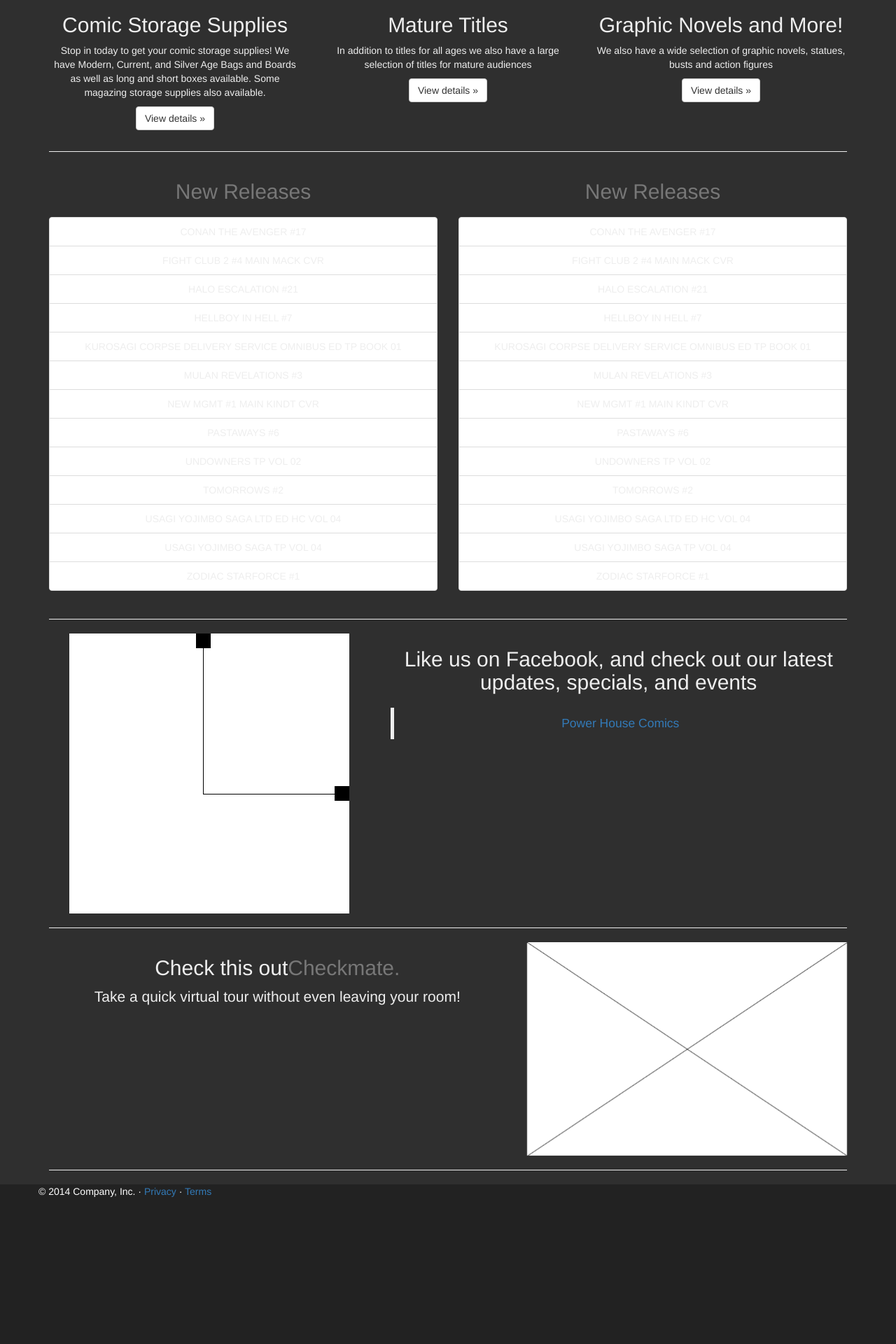
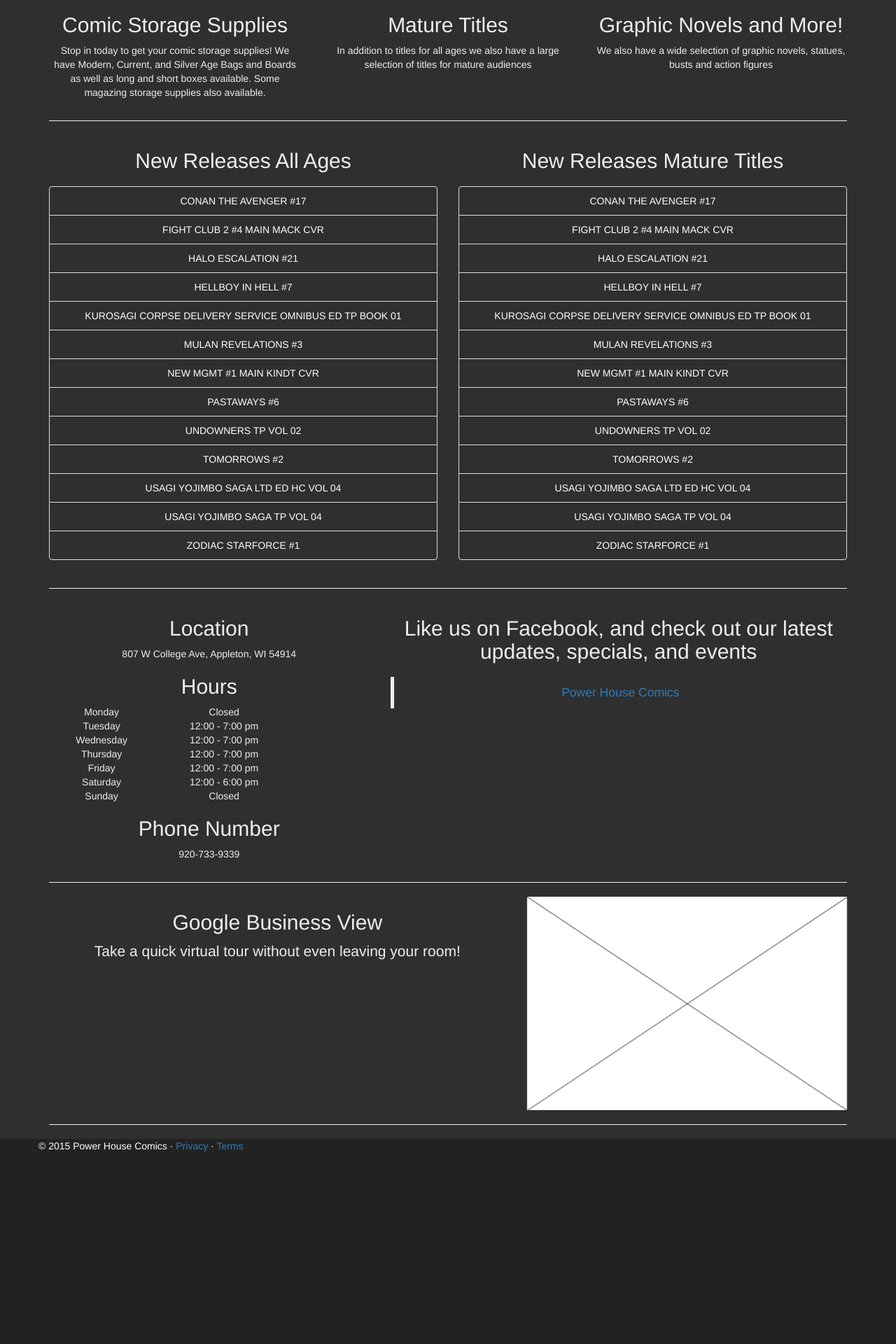
Before and after one commit to AgileDevelopmentG3/project, a PHP site: page / in a window 1280 px wide. Shown: the part 756-2676 px from the top of the page at 70% size. Run offline with PHP 8.4, Linux system fonts and the light colour scheme; some libraries are stand-ins or nearby versions.

Commit message:
Added more text to main, subs, and catalog page. Also changed some of the colors

```diff
--- a/catalog.php
+++ b/catalog.php
@@ -56,6 +56,7 @@
             <div class="row">
                 <div class="col-xs-12">
                     <h1>Catalog</h1>
+                    <p>Many more titles are available...</p>
                 </div>
             </div>
             <div class="row text-center">
--- a/css/main.css
+++ b/css/main.css
@@ -58,8 +58,8 @@
 ***********************/
 
 .login {
-    background: #fff;
-    color: black;
+    background: #2f2f2f;
+    color: #eee;
     border: 1px solid #333;
     border-radius: 5px;
     height: 80%;
@@ -142,6 +142,8 @@
 .bottom-spacer {
     margin-bottom: 25px;
 }
+
+
 /* adds vertical space between
 catalog entries - keeps spacing
 uniform as the viewport shrinks */
@@ -163,7 +165,7 @@
 .navbar-inverse .navbar-nav>.active>a,
 .navbar-inverse .navbar-nav>.active>a:focus,
 .navbar-inverse .navbar-nav>.active>a:hover {
-    color: #FFF139;
+    color: #E51837;
     background-color: #000;
 }
 .navbar-inverse .navbar-nav>li>a:focus,
@@ -183,3 +185,13 @@
     background-color: #6BA6FC;
     /**border-color: #867072;**/
 }
+
+/************************
+******************NEW RELEASES
+***********************/
+
+.list-group-item {
+	color:#FFF;
+	background-color: #2f2f2f;
+
+}
--- a/index.php
+++ b/index.php
@@ -89,19 +89,17 @@
                     <p>Stop in today to get your comic storage supplies! We have Modern, Current, and
 Silver Age Bags and Boards as well as long and short boxes available. Some magazing
 storage supplies also available.</p>
-                    <p><a class="btn btn-default" href="#" role="button">View details &raquo;</a></p>
+
                 </div><!-- /.col-lg-4 -->
                 <div class="col-lg-4">
                     <img src="img/MatureTitlesOpt.jpg" alt="Mature Titles" width="140">
                     <h2>Mature Titles</h2>
                     <p>In addition to titles for all ages we also have a large selection of titles for mature audiences</p>
-                    <p><a class="btn btn-default" href="#" role="button">View details &raquo;</a></p>
                 </div><!-- /.col-lg-4 -->
                 <div class="col-lg-4">
                     <img src="img/GraphicNovels.jpg" alt="Graphic Novels" width="140">
                     <h2>Graphic Novels and More!</h2>
                     <p>We also have a wide selection of graphic novels, statues, busts and action figures</p>
-                    <p><a class="btn btn-default" href="#" role="button">View details &raquo;</a></p>
                 </div>
             </div>
 
@@ -109,7 +107,7 @@
 
             <div class="row featurette">
                 <div class="col-md-6">
-                    <h2 class="featurette-heading"><span class="text-muted">New Releases</span></h2>
+                    <h2 class="featurette-heading">New Releases All Ages</h2>
                     <p class="lead">
                         <ul class="list-group">
                             <li class="list-group-item">CONAN THE AVENGER #17</li>
@@ -129,7 +127,7 @@
                     </p>
                 </div>
                 <div class="col-md-6">
-                    <h2 class="featurette-heading"><span class="text-muted">New Releases</span></h2>
+                    <h2 class="featurette-heading">New Releases Mature Titles</h2>
                     <p class="lead">
                         <ul class="list-group">
                             <li class="list-group-item">CONAN THE AVENGER #17</li>
@@ -161,7 +159,41 @@
                 	<!--Facebook Embed End -->
                 </div>
                 <div class="col-md-5 col-md-pull-7">
-                    <img class="featurette-image img-responsive center-block" src="img/Transition.fw.png" alt="Generic placeholder image">
+                    <h2 class="featurette-heading">Location</h2>
+                    <p>807 W College Ave, Appleton, WI 54914</p>
+                    <h2 class="featurette-heading">Hours</h2>
+                    <table width="350" border="0">
+  <tr>
+    <td>Monday</td>
+    <td>Closed</td>
+  </tr>
+  <tr>
+    <td>Tuesday</td>
+    <td>12&#58;00 &#45; 7&#58;00 pm</td>
+  </tr>
+  <tr>
+    <td>Wednesday</td>
+    <td>12&#58;00 &#45; 7&#58;00 pm</td>
+  </tr>
+  <tr>
+    <td>Thursday</td>
+    <td>12&#58;00 &#45; 7&#58;00 pm</td>
+  </tr>
+  <tr>
+    <td>Friday</td>
+    <td>12&#58;00 &#45; 7&#58;00 pm</td>
+  </tr>
+  <tr>
+    <td>Saturday</td>
+    <td>12&#58;00 &#45; 6&#58;00 pm</td>
+  </tr>
+  <tr>
+    <td>Sunday</td>
+    <td>Closed</td>
+  </tr>
+</table>
+<h2 class="featurette-heading">Phone Number</h2>
+<p>920&#45;733&#45;9339</p>
                 </div>
             </div>
 
@@ -169,7 +201,7 @@
 
             <div class="row featurette">
                 <div class="col-md-7">
-                    <h2 class="featurette-heading">Check this out<span class="text-muted">Checkmate.</span></h2>
+                    <h2 class="featurette-heading">Google Business View</h2>
                     <p class="lead">Take a quick virtual tour without even leaving your room!</p>
                 </div>
                 <div class="col-md-5">
@@ -181,7 +213,7 @@
         <footer>
             <div class="container">
                 <div class="row">
-                    <p>&copy; 2014 Company, Inc. &middot; <a href="#">Privacy</a> &middot; <a href="#">Terms</a></p>
+                    <p>&copy; 2015 Power House Comics &middot; <a href="#">Privacy</a> &middot; <a href="#">Terms</a></p>
                 </div>
             </div>
         </footer>
--- a/subscriptions.php
+++ b/subscriptions.php
@@ -60,7 +60,9 @@
             </div>
             <div class="row">
                 <div class="col-xs-12">
-                    <p>Lorem ipsum dolor sit amet, consectetur adipiscing elit. Cras et sodales nisl. Nullam nisi purus, rhoncus a metus vel, luctus blandit ligula. Nunc ultrices vulputate lorem vitae maximus. Fusce leo purus, molestie vitae neque sed, consectetur tincidunt erat. Pellentesque tristique magna odio, id consequat sapien interdum et. Vestibulum interdum sem eu turpis pellentesque, eu fermentum ligula condimentum. Aenean tempor, massa a consectetur egestas, ex nibh ultricies mauris, sed varius ipsum mauris id elit. Aenean nunc metus, sagittis a porttitor id, tincidunt ut ligula. Nullam semper lorem ac risus pretium, sed posuere ipsum feugiat.</p>
+                    <p>Tired of trying to get to the comic shop before anybody else, just so you can get a particular title&#63; Take the hassle out of comic collecting and open up a subscription box today&#33; Subscribed to three or more titles a week and get a 10&#37 discount&#33;</p>
+                    <h3 class="featurette-heading">Current Subscribers</h3>
+                    <p>Forget what titles you&#39;re subscribed to&#63 Just want to check if your subscribed to a upcoming title&#63 Check the titles below&#44; if your number is next to a title you are subscribed&#33;</p>
                 </div>
             </div>
             <div class="row">
```
